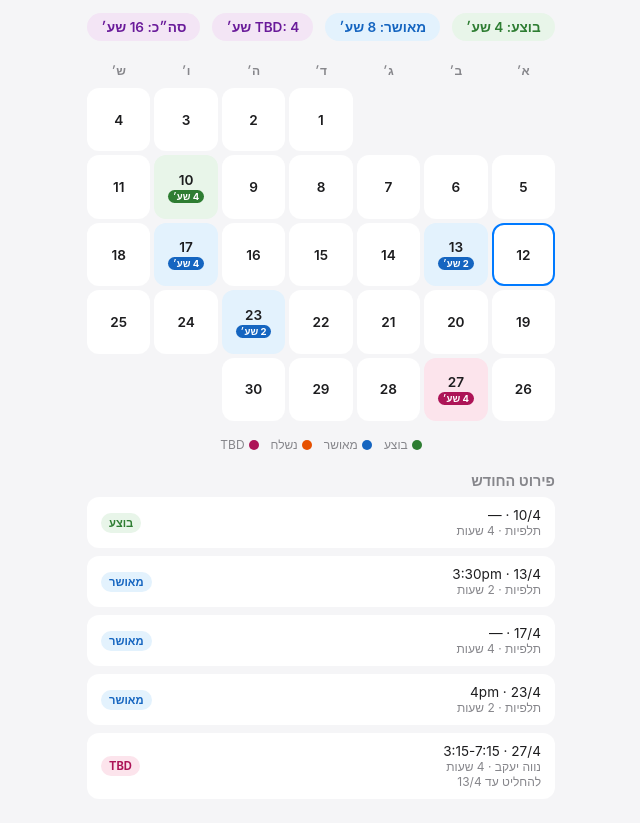
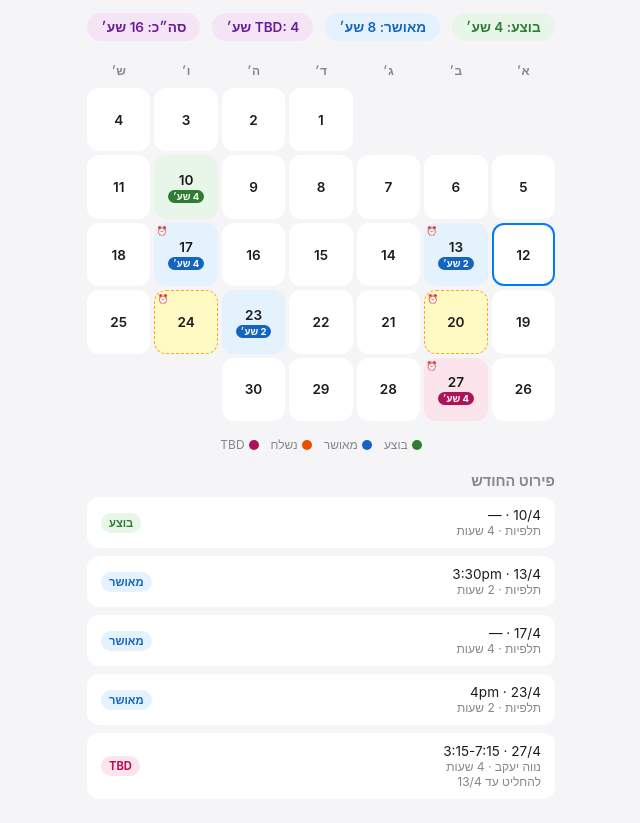
Before and after one commit to allisonecalt-sudo/shaot-nosafot, a website with bundled scripts: page index.html in a window 1280 px wide. Shown: the part 93-916 px from the top of the page, without its empty margins (319-959 px from the left). Built offline with nearby package versions, Linux system fonts and the light colour scheme.

Commit message:
Add deadline markers on calendar — ⏰ on decision dates
Shows ⏰ on the day you need to decide by (2wk for Neve Yaakov,
3wk for Talpiot). Yellow highlight + tooltip says what to decide.
Past deadlines auto-hide. 11 Playwright tests passing.

Co-Authored-By: Claude Opus 4.6 (1M context) <noreply@anthropic.com>

```diff
--- a/app.ts
+++ b/app.ts
@@ -6,6 +6,11 @@ interface HoursEntry {
   location: string;
   status: EntryStatus;
   hours: number;
+}
+
+interface DeadlineMarker {
+  forDate: string;
+  location: string;
 }
 
 // Notice rules: how many weeks before the date you need to decide
@@ -139,6 +144,52 @@ function isExpired(entry: HoursEntry): boolean {
   return new Date() > deadline;
 }
 
+function getDeadlineMarkers(
+  year: number,
+  month: number,
+): Record<number, DeadlineMarker[]> {
+  const markers: Record<number, DeadlineMarker[]> = {};
+  // Check TBD entries from nearby months (current + next 2 months)
+  for (let m = 0; m < 3; m++) {
+    let checkMonth = month + m;
+    let checkYear = year;
+    if (checkMonth > 11) {
+      checkMonth -= 12;
+      checkYear++;
+    }
+    const tbdEntries = [
+      ...generateTbdEntries(checkYear, checkMonth),
+      ...manualEntries.filter((e) => {
+        const d = new Date(e.date);
+        return (
+          d.getFullYear() === checkYear &&
+          d.getMonth() === checkMonth &&
+          (e.status === "tbd" || e.status === "requested")
+        );
+      }),
+    ];
+    for (const entry of tbdEntries) {
+      if (isExpired(entry)) continue;
+      const weeks = NOTICE_WEEKS[entry.location];
+      if (!weeks) continue;
+      const deadline = new Date(entry.date);
+      deadline.setDate(deadline.getDate() - weeks * 7);
+      if (deadline.getFullYear() === year && deadline.getMonth() === month) {
+        // Skip if deadline date has already passed
+        if (new Date() > deadline) continue;
+        const day = deadline.getDate();
+        if (!markers[day]) markers[day] = [];
+        const entryDate = new Date(entry.date);
+        markers[day].push({
+          forDate: `${entryDate.getDate()}/${entryDate.getMonth() + 1}`,
+          location: entry.location,
+        });
+      }
+    }
+  }
+  return markers;
+}
+
 function getEntries(year: number, month: number): HoursEntry[] {
   const manual = manualEntries.filter((e) => {
     const d = new Date(e.date);
@@ -200,8 +251,11 @@ function render(): void {
     html += '<div class="day empty"></div>';
   }
 
+  const deadlineMarkers = getDeadlineMarkers(currentYear, currentMonth);
+
   for (let d = 1; d <= daysInMonth; d++) {
     const entry = entryMap[d];
+    const deadlines = deadlineMarkers[d];
     const isToday =
       today.getFullYear() === currentYear &&
       today.getMonth() === currentMonth &&
@@ -209,6 +263,7 @@ function render(): void {
     let cls = "day";
     if (isToday) cls += " today";
     if (entry) cls += ` status-${entry.status}`;
+    if (deadlines && !entry) cls += " has-deadline";
 
     let inner = `<span class="num">${d}</span>`;
     if (entry) {
@@ -216,6 +271,15 @@ function render(): void {
       const decideBy = getDecideByDate(entry);
       const deadlineText = decideBy ? `<br>להחליט עד ${decideBy}` : "";
       inner += `<div class="tooltip">${entry.time} · ${entry.location}${deadlineText}</div>`;
+    }
+    if (deadlines) {
+      inner += `<span class="deadline-dot">⏰</span>`;
+      const lines = deadlines
+        .map((dl) => `להחליט על ${dl.forDate} ${dl.location}`)
+        .join("<br>");
+      if (!entry) {
+        inner += `<div class="tooltip">${lines}</div>`;
+      }
     }
     html += `<div class="${cls}">${inner}</div>`;
   }
--- a/styles.css
+++ b/styles.css
@@ -144,6 +144,17 @@ body {
   color: #fff;
 }
 
+.day .deadline-dot {
+  font-size: 0.55rem;
+  position: absolute;
+  top: 2px;
+  left: 2px;
+}
+.day.has-deadline {
+  background: #fff9c4;
+  border: 1px dashed #f9a825;
+}
+
 .day .tooltip {
   display: none;
   position: absolute;
```
Also changed, not shown: tests/app.spec.ts (+14 -0 lines).
